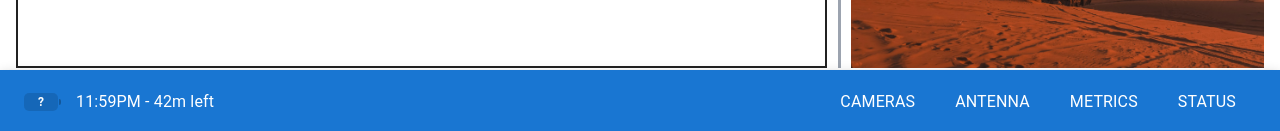
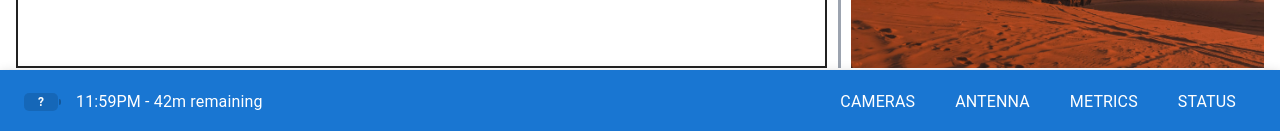
Before and after one commit to SJSURoboticsTeam/urc-teleoperation-2026, a React (Vite) app: page /drive in a window 1280 px wide. Shown: the part 666-797 px from the top of the page. Built offline with nearby package versions, Linux system fonts and the light colour scheme; no server answers; some icons are missing.

Commit message:
rearrange icons, prepare clock

```diff
--- /dev/null
+++ b/src/components/clock/Clock.jsx
@@ -0,0 +1,47 @@
+import { Typography } from "@mui/material";
+
+export default function Clock({ openPane, setOpenPane, openUp = false }) {
+
+  return (
+    <div
+      onMouseEnter={() => setOpenPane("Clock")}
+      onMouseLeave={() => setOpenPane("None")}
+      // needed to detect hover and placement of popup
+      style={{ position: "relative", cursor: "pointer", textAlign: "center" }}
+    >
+      <span
+        style={{
+          whiteSpace: "pre-wrap",
+          display: "inline-flex",
+          alignItems: "center",
+          gap: 4,
+          marginRight: 20,
+        }}
+      >
+        11:59PM - 42m remaining
+      </span>
+
+        {openPane == "Clock" && (
+          <div
+            style={{
+              position: "absolute",
+              // open above the anchor when the bar is at the bottom of the screen
+              ...(openUp ? { bottom: "100%" } : { top: "100%" }),
+              left: "50%",
+              transform: "translateX(-50%)",
+              background: "white",
+              border: "1px solid gray",
+              padding: "10px",
+              minWidth: "250px",
+              borderRadius: "12px",
+            }}
+          >
+
+            <Typography  sx={{ color: 'black' }} variant = "h6">CLOCK MANAGER</Typography>
+
+
+          </div>
+        )}
+      </div>
+  );
+}
--- a/src/views/BottomAppBar.jsx
+++ b/src/views/BottomAppBar.jsx
@@ -24,9 +24,14 @@ import Metrics from "../components/metrics/metricsPanel";
 import StateMachine from "../components/statemachine/statemachine";
 import BatteryDisplay from "../components/battery/batteryDisplay";
 import CameraManager from "../components/cameras/CameraManager"
+import Clock from "../components/clock/clock";
+import {
+  useRobotSocketStatus,
+} from "../components/socket.io/socket";
 
-export default function TopAppBar({ selectedElements, setSelectedElements,showbottbar, setshowbottbar }) {
+export default function TopAppBar({showbottbar }) {
   const [openPane, setOpenPane] = useState("None");
+  const isRobotConnected = useRobotSocketStatus();
 
   return (
     showbottbar? (
@@ -38,14 +43,14 @@ export default function TopAppBar({ selectedElements, setSelectedElements,showbo
       >
         <Toolbar>
           <BatteryDisplay/>
-          11:59PM - 42m left
+          <Clock openPane={openPane} setOpenPane={setOpenPane} openUp/>
 
           {/* fill the space between the buttons and the connection status */}
           <div style={{ flexGrow: 1 }} />
           <CameraManager openPane={openPane} setOpenPane={setOpenPane} openUp/>
           <AntennaRotation openPane={openPane} setOpenPane={setOpenPane} openUp/>
           <Metrics openPane={openPane} setOpenPane={setOpenPane} openUp />
-          <StateMachine openPane={openPane} setOpenPane={setOpenPane} openUp />
+          <StateMachine openPane={openPane} setOpenPane={setOpenPane} isRobotConnected={isRobotConnected} openUp />
 
 
         </Toolbar>
--- a/src/views/TopAppBar.jsx
+++ b/src/views/TopAppBar.jsx
@@ -18,7 +18,7 @@ import {
   ToggleButtonGroup,
   ToggleButton,
 } from "@mui/material";
-import ExpandIcon from '@mui/icons-material/Expand';
+import ExpandIcon from "@mui/icons-material/Expand";
 import MenuIcon from "@mui/icons-material/Menu";
 import FullscreenIcon from "@mui/icons-material/Fullscreen";
 import { orange } from "@mui/material/colors";
@@ -26,14 +26,19 @@ import NavConnectionStatus from "../components/socket.io/BackendConnectionManage
 import GamepadPanel from "../components/gamepad/Gamepad";
 import Metrics from "../components/metrics/metricsPanel";
 
-import BatteryDisplay from "../components/battery/batteryDisplay"
+import BatteryDisplay from "../components/battery/batteryDisplay";
 import {
   robotsocket,
   useRobotSocketStatus,
 } from "../components/socket.io/socket";
 import { useNavigate } from "react-router-dom";
 
-export default function TopAppBar({ selectedElements, setSelectedElements, showbottbar, setshowbottbar }) {
+export default function TopAppBar({
+  selectedElements,
+  setSelectedElements,
+  showbottbar,
+  setshowbottbar,
+}) {
   const [drawerOpen, setDrawerOpen] = useState(false);
   const [openPane, setOpenPane] = useState("None");
 
@@ -120,7 +125,6 @@ export default function TopAppBar({ selectedElements, setSelectedElements, showb
                   .split("/")
                   .filter(Boolean)[0] || "drive")
               }
-
               onChange={(e, value) => navigate(value)}
               role="navigation"
               TabIndicatorProps={{
@@ -195,10 +199,21 @@ export default function TopAppBar({ selectedElements, setSelectedElements, showb
             name="Drive"
           />
           <NavConnectionStatus openPane={openPane} setOpenPane={setOpenPane} />
+
           <IconButton
             edge="end"
             color="inherit"
-            style={{marginRight: 0}}
+            style={{ marginRight: 0 }}
+            onClick={() => {
+              setshowbottbar(!showbottbar);
+            }}
+          >
+            <ExpandIcon />
+          </IconButton>
+          <IconButton
+            edge="end"
+            color="inherit"
+            style={{ marginRight: 0, marginLeft:0 }}
             onClick={() => {
               if (!document.fullscreenElement) {
                 document.documentElement.requestFullscreen(); // enter fullscreen
@@ -209,19 +224,6 @@ export default function TopAppBar({ selectedElements, setSelectedElements, showb
           >
             <FullscreenIcon />
           </IconButton>
-
-          <IconButton
-            edge="end"
-            color="inherit"
-
-            onClick={() => {
-              setshowbottbar(!showbottbar);
-            }}
-          >
-            <ExpandIcon />
-          </IconButton>
-
-
         </Toolbar>
       </AppBar>
       {/* Drawer for side panel comopnents */}
```
